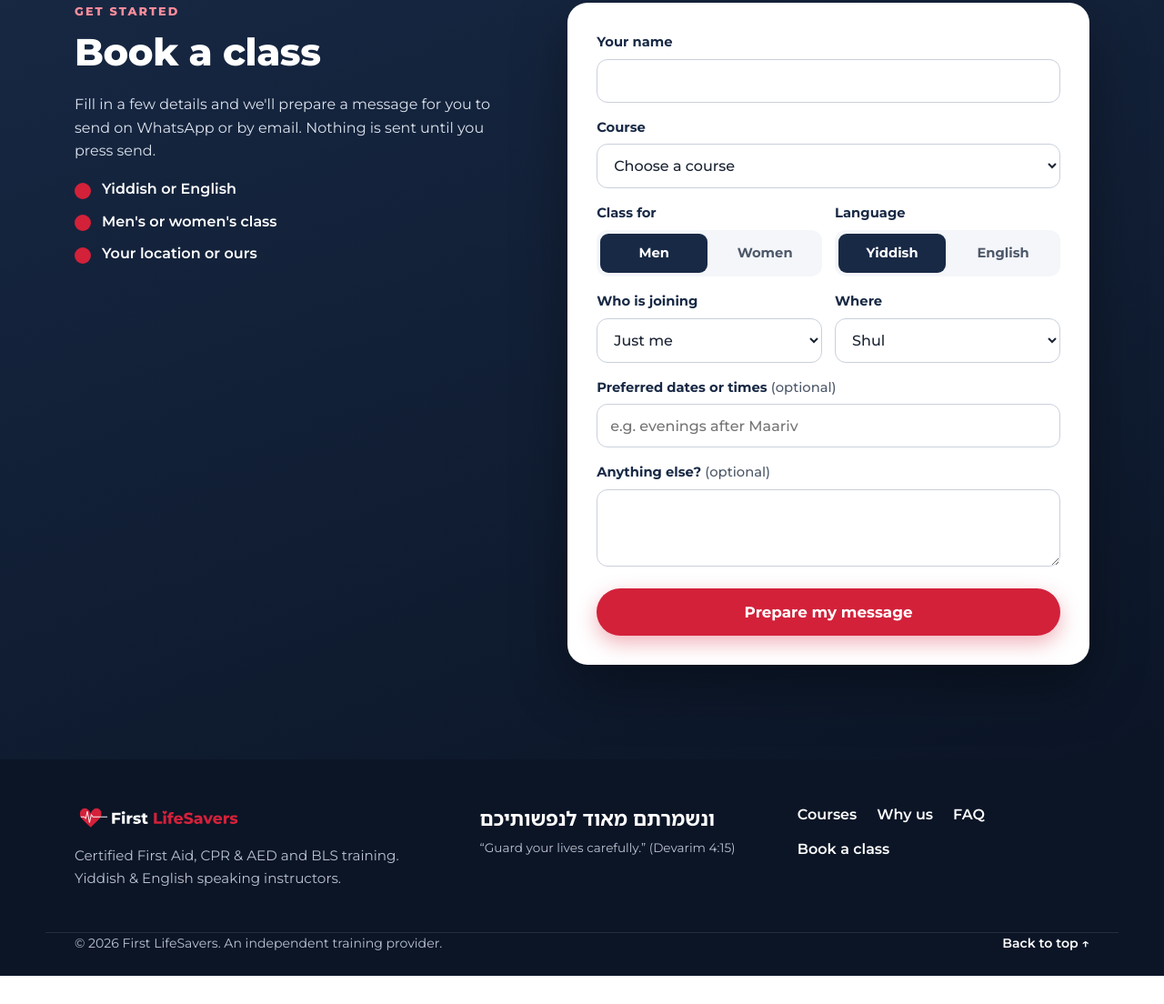
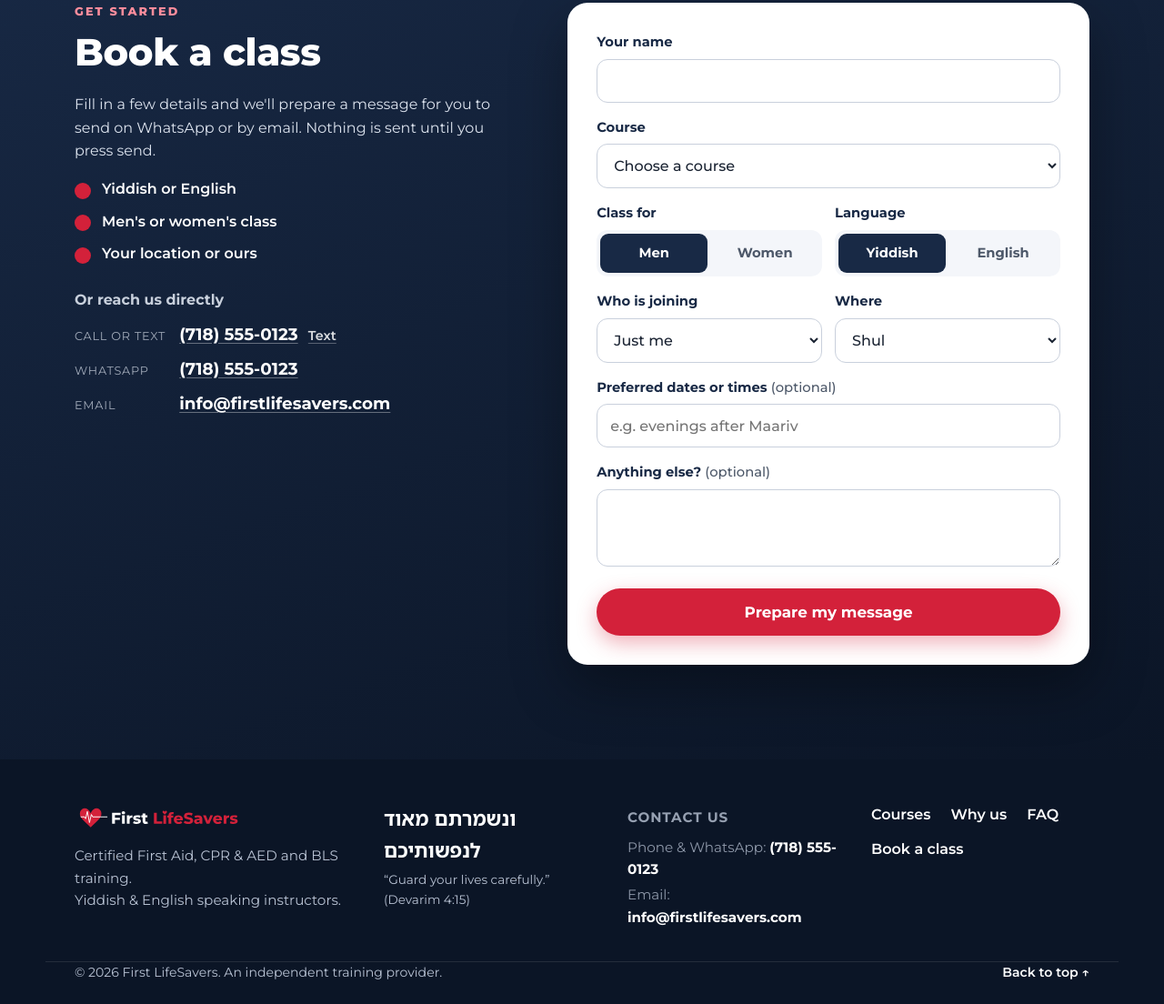
Before and after one commit to eliazer2499-max/FirstLifesavers, a plain HTML site: page index.html in a window 1280 px wide. Shown: the part 5795-6899 px from the top of the page at 91% size. Before the commit the page ends 6868 px from the top, so only its background shows below. Drawn offline with Linux system fonts and the light colour scheme.

Commit message:
Add files via upload

```diff
--- a/index.html
+++ b/index.html
@@ -295,6 +295,12 @@
       <p lang="he" dir="rtl">ונשמרתם מאוד לנפשותיכם</p>
       <p class="small">“Guard your lives carefully.” (Devarim 4:15)</p>
     </div>
+    <div class="footer-contact" id="footer-contact">
+      <p class="footer-h">Contact us</p>
+      <p><span class="fc-l">Phone:</span> <a id="fc-tel" href="#">(718) 555-0123</a></p>
+      <p><span class="fc-l">WhatsApp:</span> <a id="fc-wa" href="#">(718) 555-0123</a></p>
+      <p><span class="fc-l">Email:</span> <a id="fc-mail" href="#">info@firstlifesavers.com</a></p>
+    </div>
     <nav class="footer-nav" aria-label="Footer">
       <a href="#courses">Courses</a><a href="#why">Why us</a><a href="#faq">FAQ</a><a href="#book">Book a class</a>
     </nav>
--- a/script.js
+++ b/script.js
@@ -11,15 +11,16 @@
    Any button whose setting is empty or still says YOUR_... is hidden.
    ===================================================================== */
 const SITE_CONFIG = {
-  phoneNumber: "YOUR_PHONE_NUMBER",
-  whatsappNumber: "YOUR_WHATSAPP_NUMBER",
-  email: "YOUR_EMAIL@example.com",
+  phoneNumber: "(718) 555-0123",
+  whatsappNumber: "(718) 555-0123",
+  email: "info@firstlifesavers.com",
   businessName: "First LifeSavers"
 };
 
 /* ------------------------- message building ------------------------- */
 function cleanNumber(n) {
   const digits = String(n || "").replace(/[\s()+\-.]/g, "");
+  if (/^\d{10}$/.test(digits)) return "1" + digits; /* US number without country code */
   return /^\d{7,15}$/.test(digits) ? digits : "";
 }
 function cleanEmail(e) {
@@ -222,3 +223,21 @@ if (typeof document !== "undefined") {
 if (typeof module !== "undefined" && module.exports) {
   module.exports = { SITE_CONFIG, cleanNumber, cleanEmail, isConfigured, buildMessage, buildWhatsAppLink, buildMailtoLink, buildSmsLink, buildTelLink, displayNumber, I18N };
 }
+
+/* footer contact: filled from SITE_CONFIG at the top of this file */
+(function(){
+  function fill(){
+    var c=isConfigured(SITE_CONFIG), box=document.getElementById("footer-contact");
+    if(!box) return;
+    var t=document.getElementById("fc-tel"), w=document.getElementById("fc-wa"), m=document.getElementById("fc-mail");
+    if(c.phone){t.href=buildTelLink(SITE_CONFIG);t.textContent=displayNumber(SITE_CONFIG.phoneNumber);}else t.parentNode.hidden=true;
+    if(c.whatsapp){w.href="https://wa.me/"+cleanNumber(SITE_CONFIG.whatsappNumber).replace(/^(\d{10})$/,"1$1");w.textContent=displayNumber(SITE_CONFIG.whatsappNumber);}else w.parentNode.hidden=true;
+    if(c.email){m.href="mailto:"+cleanEmail(SITE_CONFIG.email);m.textContent=cleanEmail(SITE_CONFIG.email);}else m.parentNode.hidden=true;
+    if(c.phone&&c.whatsapp&&cleanNumber(SITE_CONFIG.phoneNumber)===cleanNumber(SITE_CONFIG.whatsappNumber)){
+      w.parentNode.hidden=true; t.parentNode.querySelector(".fc-l").textContent="Phone & WhatsApp:";
+    }
+    if(!c.phone&&!c.whatsapp&&!c.email) box.hidden=true;
+  }
+  if(typeof document==="undefined") return;
+  if(document.readyState==="loading")document.addEventListener("DOMContentLoaded",fill);else fill();
+})();
--- a/styles.css
+++ b/styles.css
@@ -214,7 +214,7 @@ a{color:var(--red)}
   .why-grid{grid-template-columns:5fr 6fr;gap:64px}
   .how-grid{grid-template-columns:6fr 5fr;gap:64px}
   .book-grid{grid-template-columns:5fr 6fr;gap:64px}
-  .footer-grid{grid-template-columns:1.3fr 1fr 1fr;align-items:start}
+  .footer-grid{grid-template-columns:1.3fr 1fr 1fr 1fr;align-items:start}
   .hero-content{padding-bottom:88px}
   .hero{align-items:center}
   .hero-shade{background:linear-gradient(90deg,rgba(15,28,49,.88) 0%,rgba(15,28,49,.55) 45%,rgba(15,28,49,.15) 75%),linear-gradient(180deg,rgba(15,28,49,.5) 0%,rgba(15,28,49,0) 30%,rgba(15,28,49,.6) 100%)}
@@ -235,3 +235,9 @@ a{color:var(--red)}
 .contact-list a{color:#fff;font-weight:700;font-size:1.15rem;text-decoration:underline;text-decoration-color:rgba(255,255,255,.35);text-underline-offset:3px;word-break:break-all}
 .contact-list a.cl-sms{font-size:.9rem;font-weight:600;opacity:.85}
 [hidden]{display:none !important}
+
+.footer-contact p{margin:.25rem 0;font-size:.95rem}
+.footer-contact a{color:#fff;text-decoration:none;font-weight:700}
+.footer-contact a:hover{text-decoration:underline}
+.footer-contact .fc-l{opacity:.75}
+.footer-h{font-weight:700;letter-spacing:.06em;text-transform:uppercase;font-size:.8rem;opacity:.8;margin-bottom:.5rem!important}
```
